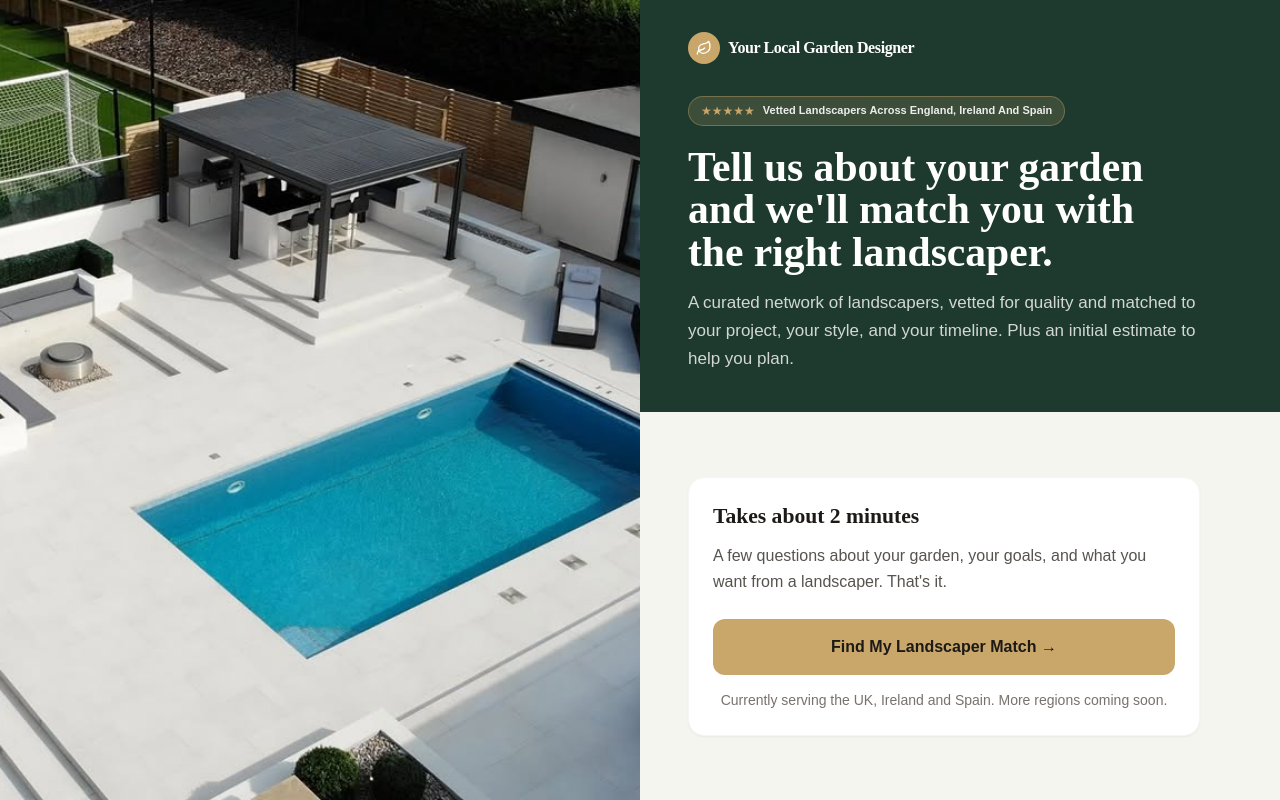
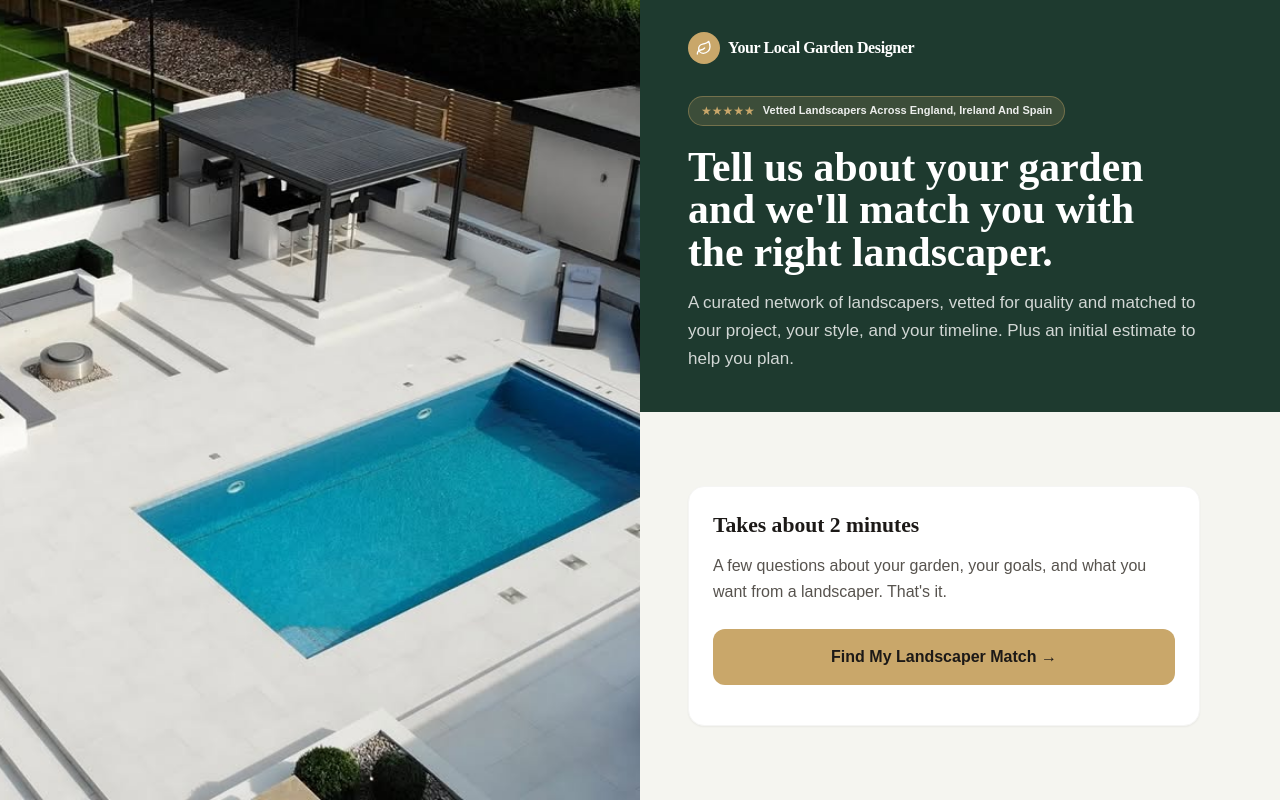
Before and after one commit to BarryRandallLimited/ylgd-quiz-funnel, a Next.js app: page / in a window 1280 px wide. Built offline with nearby package versions, Linux system fonts and the light colour scheme.

Commit message:
Remove county list from landing

```diff
--- a/src/app/page.tsx
+++ b/src/app/page.tsx
@@ -8,7 +8,7 @@ const nationalRegion: RegionData = {
   badgeText: "Vetted Landscapers Across England, Ireland And Spain",
   heroHeadline: "Tell us about your garden and we'll match you with the right landscaper.",
   heroSubheadline: "A curated network of landscapers, vetted for quality and matched to your project, your style, and your timeline. Plus an initial estimate to help you plan.",
-  countyList: "Currently serving the UK, Ireland and Spain. More regions coming soon.",
+  countyList: "",
   locationPlaceholder: "e.g. LE1 1AA",
   heroImageUrl: "/images/garden-pool-pergola.jpg",
 };
```
